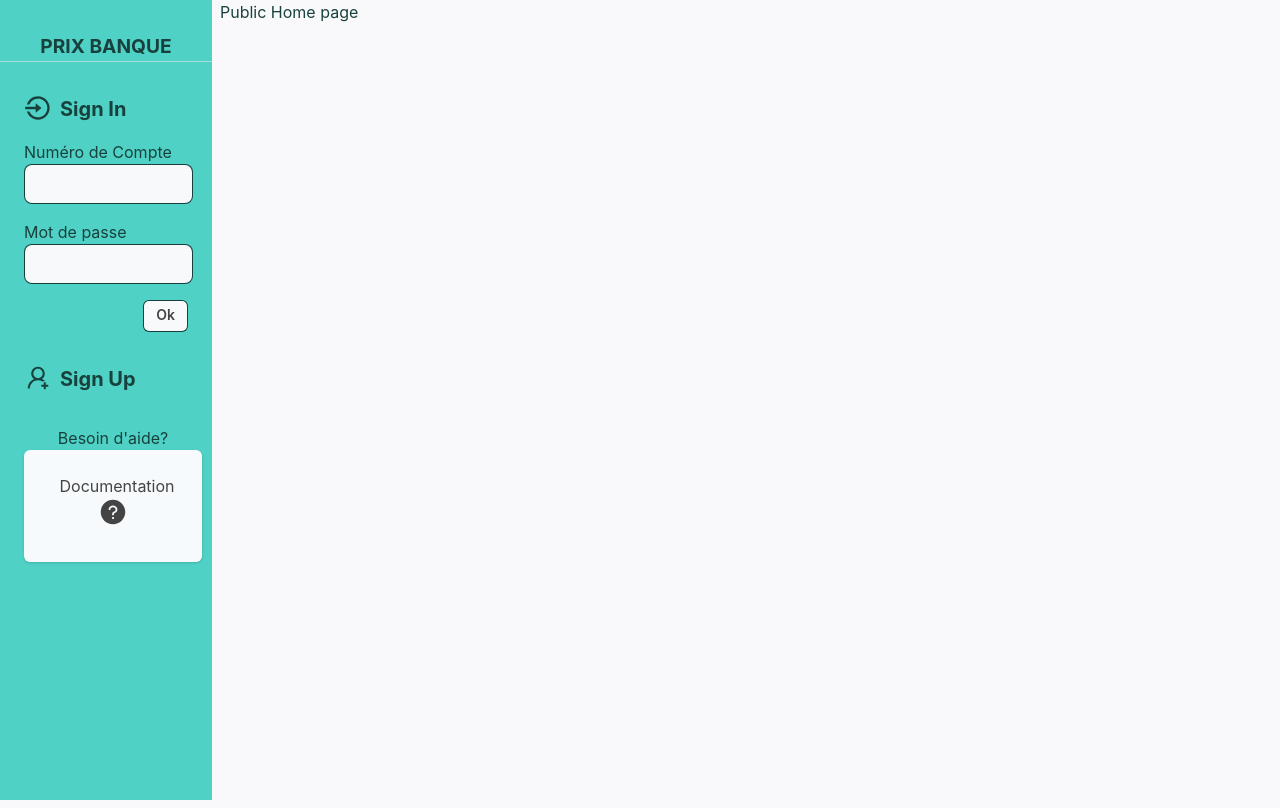
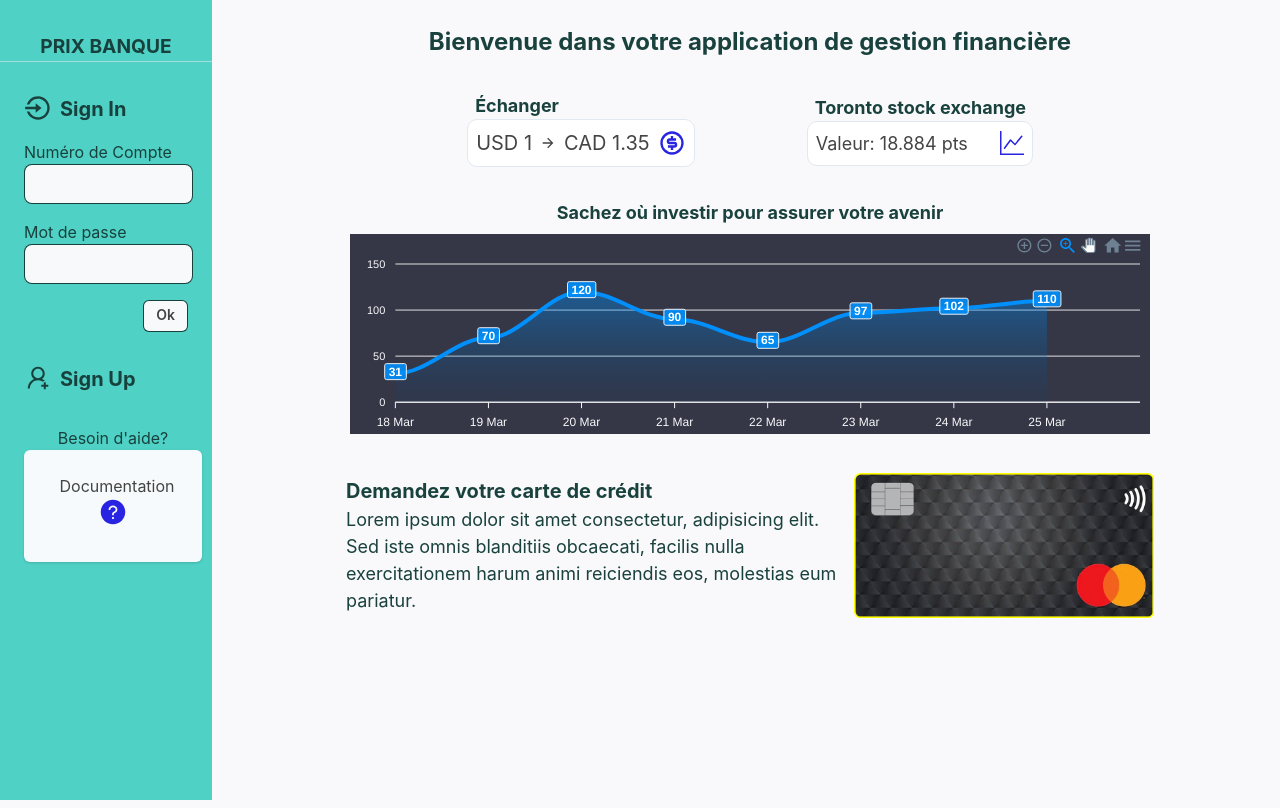
Before and after one commit to ipdmartins/front-prix-banque, a Next.js app: page / in a window 1280 px wide. Built offline with nearby package versions, Linux system fonts and the light colour scheme.

Commit message:
feat: public page

```diff
--- a/package.json
+++ b/package.json
@@ -16,11 +16,13 @@
     "@types/node": "18.11.9",
     "@types/react": "18.0.25",
     "@types/react-dom": "18.0.9",
+    "apexcharts": "^3.36.3",
     "eslint": "8.28.0",
     "eslint-config-next": "13.0.4",
     "framer-motion": "^7.6.12",
     "next": "13.0.4",
     "react": "18.2.0",
+    "react-apexcharts": "^1.4.0",
     "react-dom": "18.2.0",
     "react-icons": "^4.6.0",
     "styled-components": "^5.3.6",
--- a/src/components/Sidebar.tsx
+++ b/src/components/Sidebar.tsx
@@ -3,20 +3,12 @@ import {
   Box,
   Card,
   Divider,
-  HStack,
   Icon,
   Link,
-  Stack,
   Text,
   Tooltip,
 } from "@chakra-ui/react";
-import {
-  RiArrowRightCircleLine,
-  RiContactsLine,
-  RiDashboardLine,
-  RiGitMergeLine,
-  RiInputMethodLine,
-} from "react-icons/ri";
+import { RiArrowRightCircleLine } from "react-icons/ri";
 import { AiOutlineUserAdd, AiFillQuestionCircle } from "react-icons/ai";
 import { Signin } from "./Signin";
 import { useState } from "react";
@@ -98,13 +90,12 @@ export function Sidebar() {
       )}
       <Box marginTop="8" marginLeft="6" textAlign="center" width="84%">
         <Text fontSize="16">{`Besoin d'aide?`}</Text>
-
         <Card background="gray.50" height="28">
           <Link>
             <Text marginLeft="2" marginTop="6" fontSize="16">
               Documentation
             </Text>
-            <Icon as={AiFillQuestionCircle} fontSize="28" />
+            <Icon as={AiFillQuestionCircle} fontSize="28" color="blue.900" />
           </Link>
         </Card>
       </Box>
--- a/src/pages/index.tsx
+++ b/src/pages/index.tsx
@@ -1,15 +1,145 @@
-import { Box, Divider, Flex, SimpleGrid, Text, theme } from "@chakra-ui/react";
-import { Header } from "../components/Header";
+import { Box, Card, Center, Flex, HStack, Icon, Text } from "@chakra-ui/react";
+import { RiArrowRightLine, RiMoneyDollarCircleLine } from "react-icons/ri";
+import { BsGraphUp } from "react-icons/bs";
 import { Sidebar } from "../components/Sidebar";
+import dynamic from "next/dynamic";
+import Image from "next/image";
+import CardImg from "../assets/card.png";
+
+const Chart = dynamic(() => import("react-apexcharts"), {
+  ssr: false,
+});
+const options = {
+  chart: {
+    background: "#353646",
+    zoom: {
+      enable: false,
+    },
+    foreColor: "#f9f9fbfe",
+  },
+  xaxis: {
+    type: "datetime",
+    axisBorder: {
+      color: "#f9f9fbfe",
+    },
+    axisTicks: {
+      color: "#f9f9fbfe",
+    },
+    categories: [
+      "2021-03-18T00:00:00.000Z",
+      "2021-03-19T00:00:00.000Z",
+      "2021-03-20T00:00:00.000Z",
+      "2021-03-21T00:00:00.000Z",
+      "2021-03-22T00:00:00.000Z",
+      "2021-03-23T00:00:00.000Z",
+      "2021-03-24T00:00:00.000Z",
+      "2021-03-25T00:00:00.000Z",
+      "2021-03-26T00:00:00.000Z",
+    ],
+  },
+  fill: {
+    opacity: 0.3,
+    type: "gradient",
+    gradient: {
+      shade: "dark",
+      opacityForm: 0.7,
+      opacityTo: 0.3,
+    },
+  },
+};
+const series = [{ name: "series1", data: [31, 70, 120, 90, 65, 97, 102, 110] }];
 
 export default function Home() {
   return (
     <Flex direction="row" height="100vh" marginBottom="2">
       <Sidebar />
       <Flex width="100%" maxWidth={1480} direction="column">
-        <Box>
-          <h1>Public Home page</h1>
+        <Box textAlign="center">
+          <Text fontWeight="bold" fontSize="24" marginTop="6" color="gray.900">
+            Bienvenue dans votre application de gestion financière
+          </Text>
         </Box>
+        <Center marginTop="8">
+          <HStack spacing="28">
+            <Box>
+              <Text marginLeft="2" fontSize="18" fontWeight="bold">
+                Échanger
+              </Text>
+              <Card
+                variant="outline"
+                border="1px"
+                borderRadius="10"
+                borderColor="gray.200"
+                backgroundColor="white"
+                padding="2"
+              >
+                <HStack spacing="2">
+                  <Text fontSize="20">USD 1</Text>
+                  <Icon as={RiArrowRightLine} />
+                  <Text fontSize="20">CAD 1.35</Text>
+                  <Icon
+                    as={RiMoneyDollarCircleLine}
+                    fontSize="28"
+                    color="blue.900"
+                  />
+                </HStack>
+              </Card>
+            </Box>
+            <Box>
+              <Text marginLeft="2" fontSize="18" fontWeight="bold">
+                Toronto stock exchange
+              </Text>
+              <Card
+                variant="outline"
+                border="1px"
+                borderRadius="10"
+                borderColor="gray.200"
+                backgroundColor="white"
+                padding="2"
+              >
+                <HStack spacing="8">
+                  <Text fontSize="18">Valeur: 18.884 pts</Text>
+                  <Icon as={BsGraphUp} fontSize="24" color="blue.900" />
+                </HStack>
+              </Card>
+            </Box>
+          </HStack>
+        </Center>
+        <Text
+          textAlign="center"
+          fontWeight="bold"
+          fontSize="18"
+          marginTop="8"
+          color="gray.900"
+        >
+          Sachez où investir pour assurer votre avenir
+        </Text>
+        <Center marginTop="2">
+          <Chart
+            options={options}
+            series={series}
+            type="area"
+            width={800}
+            height={200}
+          />
+        </Center>
+        <Center marginTop="6">
+          <HStack>
+            <Box maxWidth={500}>
+              <Text fontSize="20" fontWeight="bold">
+                Demandez votre carte de crédit
+              </Text>
+              <Text fontSize="18">
+                Lorem ipsum dolor sit amet consectetur, adipisicing elit. Sed
+                iste omnis blanditiis obcaecati, facilis nulla exercitationem
+                harum animi reiciendis eos, molestias eum pariatur.
+              </Text>
+            </Box>
+            <Box>
+              <Image src={CardImg} width={300} height={150} alt="" />
+            </Box>
+          </HStack>
+        </Center>
       </Flex>
     </Flex>
   );
```
Also changed, not shown: src/components/Header.tsx (+3 -28 lines), src/assets/card.png (added), 1 other file (tests, documents, lock files or other folders).
